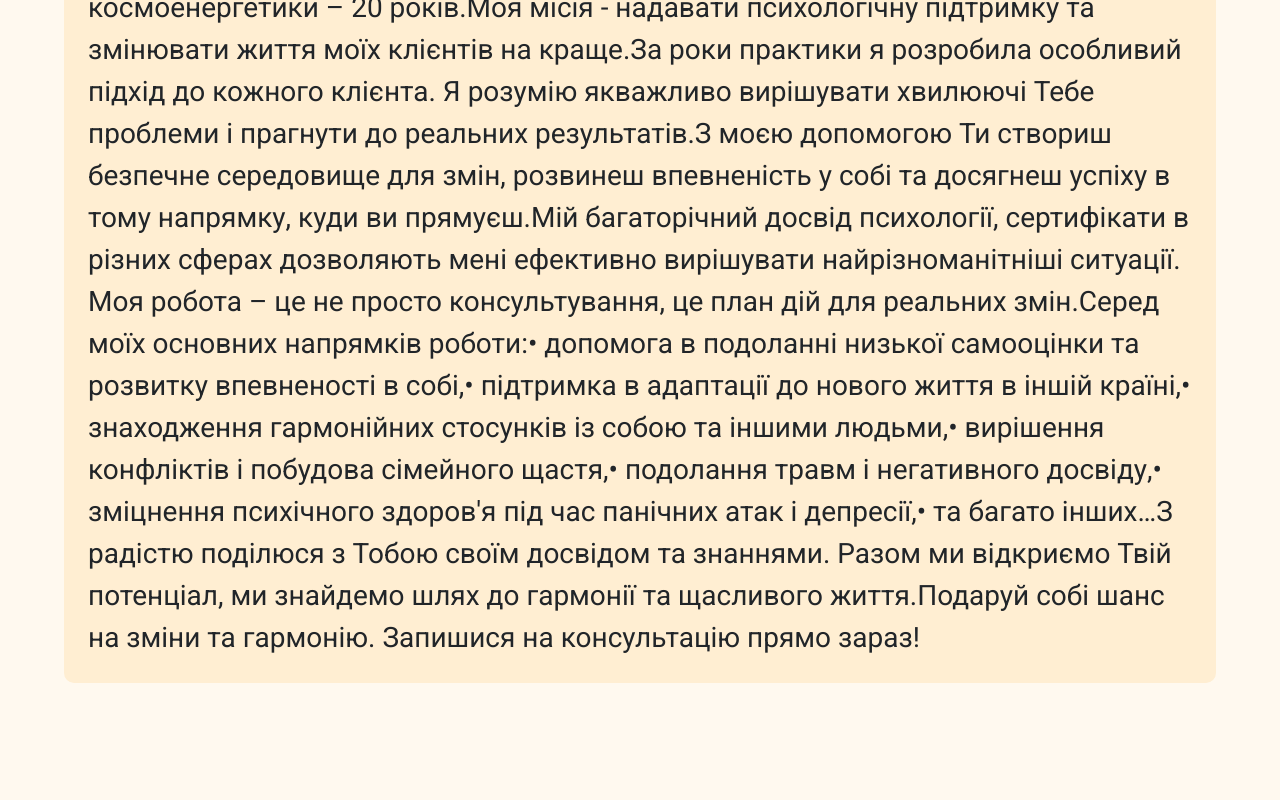
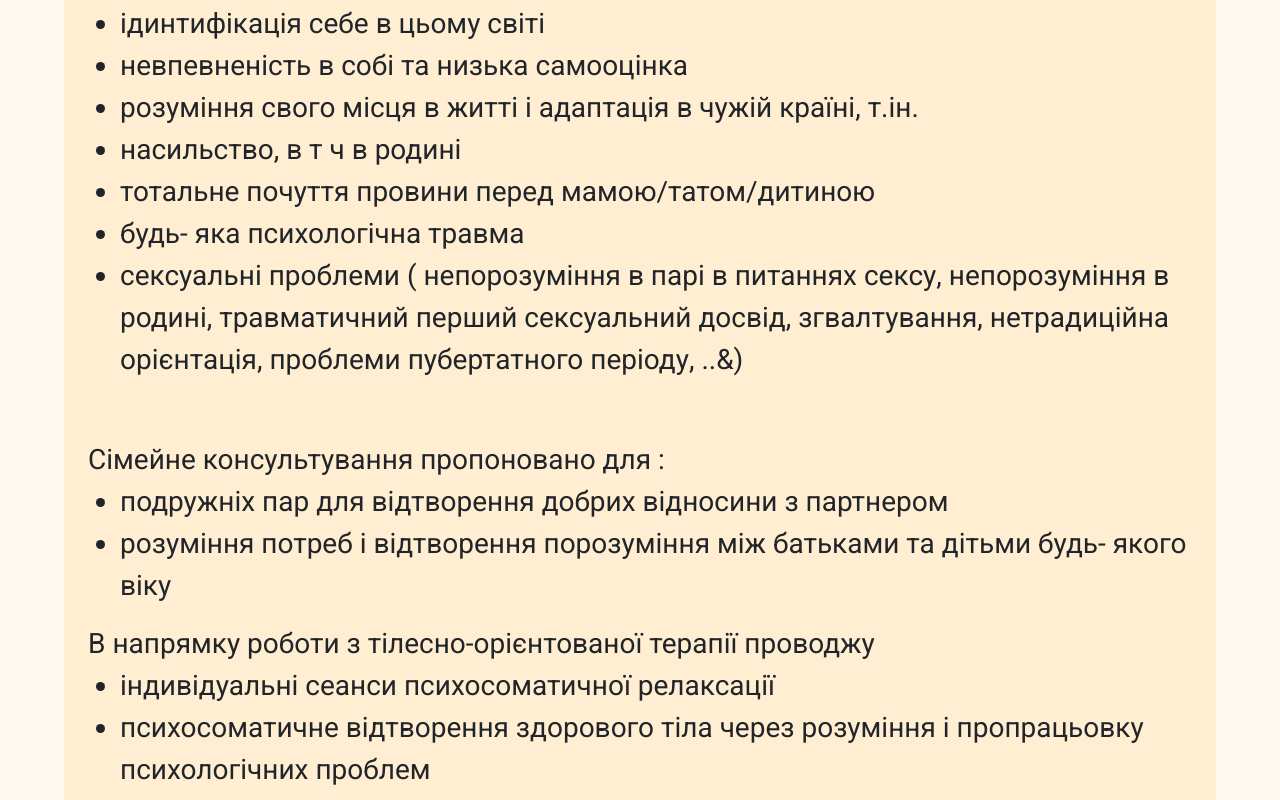
Before and after one commit to Karavang/shetagri, a React (Vite) app: page /shetagri/about in a window 1280 px wide. Shown: the part 1340-2140 px from the top of the page. Before the commit the page ends 2039 px from the top, so only its background shows below. Built offline with nearby package versions, Linux system fonts and the light colour scheme.

Commit message:
typography

```diff
--- a/src/components/AboutMe.jsx
+++ b/src/components/AboutMe.jsx
@@ -15,7 +15,11 @@ export default function AboutMe() {
         <h2 className="flexator home-hi">Мене звуть Тетяна Шестак</h2>
 
         <div className="services-text">
-          <img src={iam} alt="I am" className="iam" />
+          <img
+            src={iam}
+            alt="I am"
+            className="iam"
+          />
           Я – психолог, сексолог і сертифікований психотерапевт в напрямку
           терапії схематів. <br /> Мої пропозиції покращити життя адресовані
           дорослим і підліткам. <br /> З проблемами діточок я працюю через
@@ -33,16 +37,16 @@ export default function AboutMe() {
           <br /> Індивідуальна психологічна терапія направлена на розв`язання
           наступних проблем :
           <ul className="list-methods">
-            <li>- ідинтифікація себе в цьому світі</li>
-            <li>- невпевненість в собі та низька самооцінка</li>
+            <li>ідинтифікація себе в цьому світі</li>
+            <li>невпевненість в собі та низька самооцінка</li>
             <li>
-              - розуміння свого місця в житті і адаптація в чужій країні, т.ін.
+              розуміння свого місця в житті і адаптація в чужій країні, т.ін.
             </li>
-            <li>- насильство, в т ч в родині</li>
-            <li>- тотальне почуття провини перед мамою/татом/дитиною</li>
-            <li>- будь- яка психологічна травма</li>
+            <li>насильство, в т ч в родині</li>
+            <li>тотальне почуття провини перед мамою/татом/дитиною</li>
+            <li>будь- яка психологічна травма</li>
             <li>
-              - сексуальні проблеми ( непорозуміння в парі в питаннях сексу,
+              сексуальні проблеми ( непорозуміння в парі в питаннях сексу,
               непорозуміння в родині, травматичний перший сексуальний досвід,
               згвалтування, нетрадиційна орієнтація, проблеми пубертатного
               періоду, ..&)
@@ -50,19 +54,17 @@ export default function AboutMe() {
           </ul>
           Сімейне консультування пропоновано для :
           <ul className="list-methods">
+            <li>подружніх пар для відтворення добрих відносини з партнером</li>
             <li>
-              - подружніх пар для відтворення добрих відносини з партнером
-            </li>
-            <li>
-              - розуміння потреб і відтворення порозуміння між батьками та
-              дітьми будь-якого віку
+              розуміння потреб і відтворення порозуміння між батьками та дітьми
+              будь-якого віку
             </li>
           </ul>
           В напрямку роботи з тілесно-орієнтованої терапії проводжу
           <ul className="list-methods">
-            <li>- індивідуальні сеанси психосоматичної релаксації</li>
+            <li>індивідуальні сеанси психосоматичної релаксації</li>
             <li>
-              - психосоматичне відтворення здорового тіла через розуміння і
+              психосоматичне відтворення здорового тіла через розуміння і
               пропрацьовку психологічних проблем
             </li>
           </ul>
--- a/src/components/Home.jsx
+++ b/src/components/Home.jsx
@@ -1,8 +1,5 @@
-import { useTranslation } from "react-i18next";
+export default function Home() {
 
-
-export default function Home() {
-  const { t } = useTranslation();
 
 
   return (
@@ -17,9 +14,85 @@ export default function Home() {
         </div>
       </div>
       <div className="home-about ">
-      <h2 className="flexator home-hi">🙌 Вітаю вас, шановні друзі!</h2>
+      <h2 className="flexator home-hi">Мене звуть Тетяна Шестак</h2>
         <pre className="pre-formatted-text">
-       {t('home')}
+
+
+Я – психолог, сексолог і сертифікований
+психотерапевт в напрямку терапії схематів.
+Мої пропозиції покращити життя адресовані
+дорослим і підліткам.<br/>
+З проблемами діточок я працюю через
+батьків, вигадуючи для них терапевтичні
+казки.<br/>
+Пропоную онлайн психологічні консультації
+та зустрічі в приватному психологічному
+кабінеті.<br/>
+Терапія спрямована на індивідуальних
+клієнтів, а також на пари та сім’ї.<br/><br/>
+
+Як психолог і психотерапевт спеціалізуюся
+на профілактиці, діагностиці та терапії всіх
+порушень у регуляції самоідентифікації та
+відносин людини з навколишнім
+середовищем. Допомогаю знайти єдиний
+вірний шлях до вирішення питання. Для
+кожного маю індивідуальний підхід, а техніки і
+методи терапії адаптую до вимог і запитів
+кожного з моїх клієнтів.<br/><br/>
+
+Ефективно працюю з психічними станами
+при панічних атаках та депресіях.<br/><br/>
+
+Індивідуальна психологічна терапія
+направлена на розв`язання наступних
+проблем :<br/>
+<ul>
+  <li>ідинтифікація себе в цьому світі</li>
+  <li>невпевненість в собі та низька
+самооцінка</li>
+  <li>розуміння свого місця в житті і
+адаптація в чужій країні, т.ін.</li>
+  <li>насильство, в т ч в родині</li>
+  <li>тотальне почуття провини перед
+мамою/татом/дитиною</li>
+  <li>будь- яка психологічна травма</li>
+  <li>сексуальні проблеми ( непорозуміння
+в парі в питаннях сексу, непорозуміння в
+родині, травматичний перший сексуальний
+досвід, згвалтування, нетрадиційна
+орієнтація, проблеми пубертатного
+періоду, ..&amp;)</li>
+</ul>
+
+<br/>
+Сімейне консультування пропоновано для :
+
+
+<ul>
+  <li>подружніх пар для відтворення
+добрих відносини з партнером</li>
+  <li>розуміння потреб і відтворення
+порозуміння між батьками та дітьми будь-
+якого віку</li>
+</ul>
+В напрямку роботи з тілесно-орієнтованої
+терапії проводжу
+<ul>
+  <li>індивідуальні сеанси психосоматичної
+релаксації</li>
+  <li>психосоматичне відтворення
+здорового тіла через розуміння і
+пропрацьовку психологічних проблем</li>
+</ul>
+
+<br/>
+Допомогаю позбутися негативних енергій,
+присутніх в нашому житті у вигляді проблем,
+хвороб, негараздів, неможливості скласти
+особисте життя, і т д. Вже 20 років я проводжу
+сеанси космоенергетики, які дуже ефективно
+покращують здоров’я, долю, відносини.
         </pre>
       </div>
     </div>
--- a/src/index.scss
+++ b/src/index.scss
@@ -4,7 +4,7 @@ body {
   background-color: #fff9ef;
 }
 li {
-  list-style-type: none;
+  list-style-type: disc;
 }
 h1,
 h2,
@@ -15,7 +15,8 @@ h5 {
   padding: 0;
 }
 p,
-pre {
+pre,
+div {
   font-size: 28px;
   font-family: "Roboto", sans-serif;
   font-weight: 400;
@@ -51,6 +52,9 @@ a {
   gap: 32px;
   margin: 0;
   margin-right: 140px;
+  li {
+    list-style-type: none;
+  }
 }
 .header-list-el {
   font-size: 24px;
@@ -119,6 +123,7 @@ a {
 }
 .home-hi {
   font-size: 36px;
+  margin-bottom: 16px;
 }
 .services-about {
   font-size: 28px;
@@ -225,6 +230,19 @@ a {
 }
 
 @media screen and (max-width: 830px) {
+  .home-about {
+    padding: 8px;
+
+    font-size: 24px;
+  }
+  .list-methods {
+    row-gap: 16px;
+  }
+  p,
+  pre,
+  div {
+    font-size: 24px;
+  }
   .iam {
     width: 100%;
   }
@@ -240,7 +258,8 @@ a {
     font-size: 24px;
   }
   .home-hi {
-    font-size: 40px;
+    font-size: 32px;
+    font-weight: 500;
   }
   .image-post {
     margin: 8px;
```
